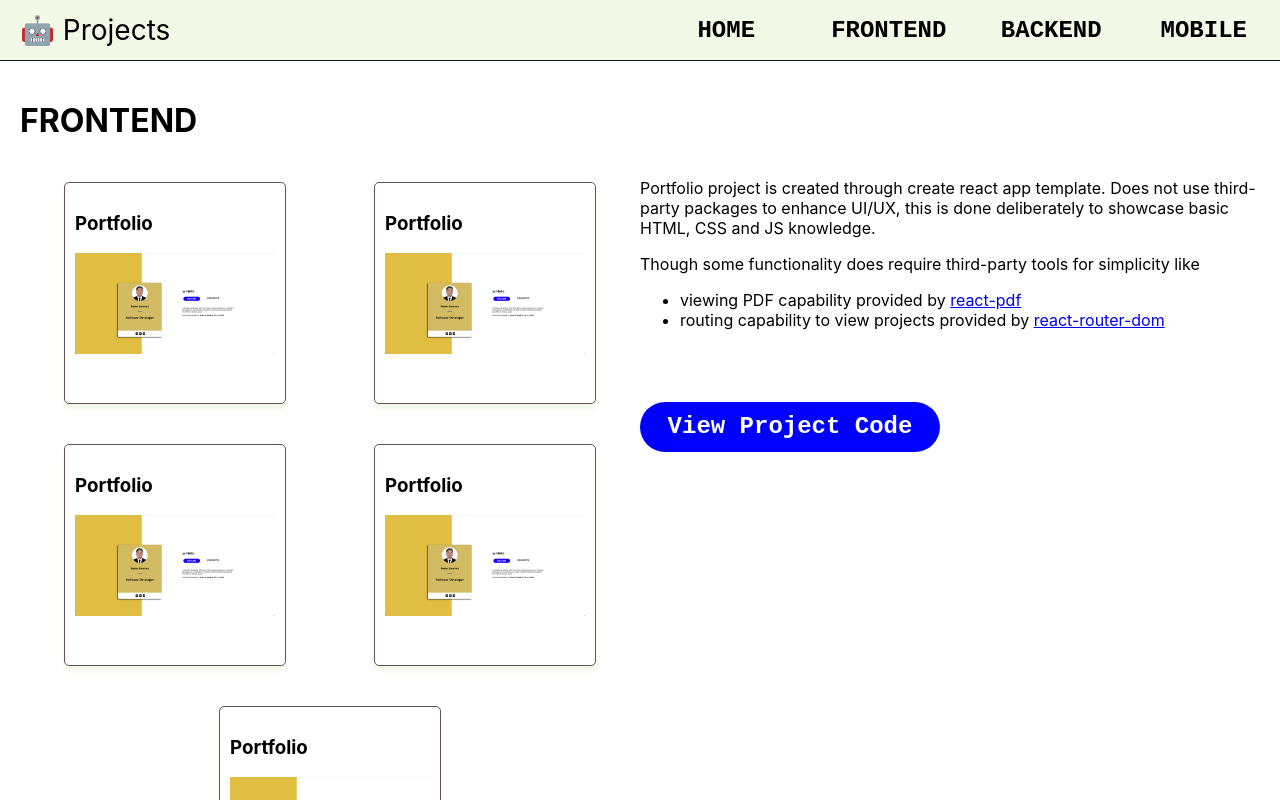
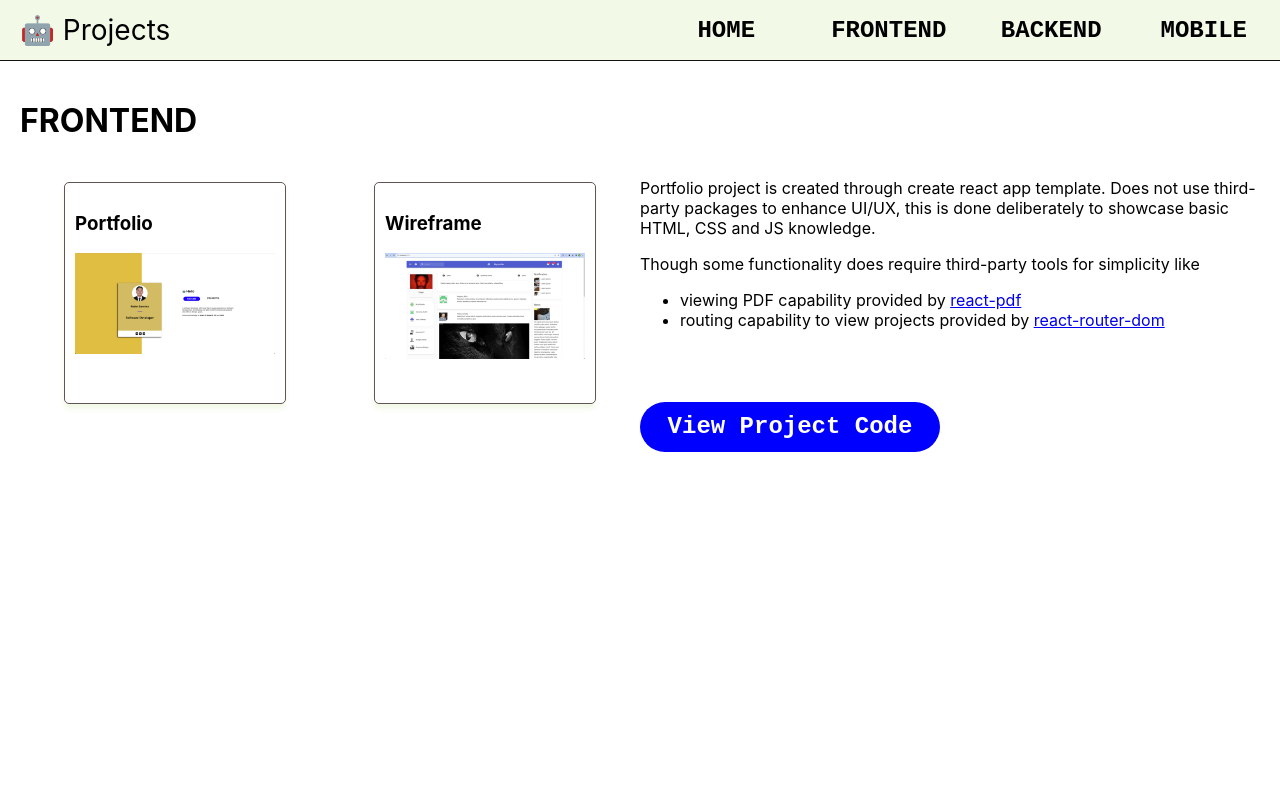
Before and after one commit to desktoping/portfolio, a React (Create React App) app in the folder portfolio-app/: page /projects in a window 1280 px wide. Shown: the top 800 px of the page. Built offline with nearby package versions, Linux system fonts and the light colour scheme.

Commit message:
include wireframe project

```diff
--- a/portfolio-app/src/components/project/frontend/index.tsx
+++ b/portfolio-app/src/components/project/frontend/index.tsx
@@ -1,6 +1,7 @@
 import { useState } from "react";
 import ProjectCard from "../../shared/project-card";
 import Portfolio from "../../images/portfolio.png";
+import Wireframe from "../../images/wireframe.png";
 
 const FrontendProjectContainer = () => {
   const [selected, setSelected] = useState<number>(0);
@@ -23,32 +24,11 @@ const FrontendProjectContainer = () => {
           onClick={() => setSelected(0)}
         />
         <ProjectCard
-          title="Portfolio"
+          title="Wireframe"
           ImageComponent={
-            <img width={200} src={Portfolio} alt="portfolio project" />
+            <img width={200} src={Wireframe} alt="portfolio project" />
           }
           onClick={() => setSelected(1)}
-        />
-        <ProjectCard
-          title="Portfolio"
-          ImageComponent={
-            <img width={200} src={Portfolio} alt="portfolio project" />
-          }
-          onClick={() => setSelected(2)}
-        />
-        <ProjectCard
-          title="Portfolio"
-          ImageComponent={
-            <img width={200} src={Portfolio} alt="portfolio project" />
-          }
-          onClick={() => setSelected(3)}
-        />
-        <ProjectCard
-          title="Portfolio"
-          ImageComponent={
-            <img width={200} src={Portfolio} alt="portfolio project" />
-          }
-          onClick={() => setSelected(4)}
         />
       </div>
       <div style={{ display: "flex", flex: 1 }}>
@@ -100,6 +80,27 @@ const FrontendProjectContainer = () => {
             </p>
           </div>
         )}
+        {selected === 1 && (
+          <div>
+            <p>
+              Wireframe project to demonstrate ability to convert a
+              wireframe/design into component.
+            </p>
+            <br />
+            <br />
+            <p>
+              <a
+                href="https://github.com/desktoping/portfolio/tree/main/wireframe-app"
+                target="_blank"
+                rel="noreferrer"
+              >
+                <button style={{ width: 300, height: 50 }} className="primary">
+                  View project code
+                </button>
+              </a>
+            </p>
+          </div>
+        )}
       </div>
     </div>
   );
```
Also changed, not shown: portfolio-app/src/components/images/wireframe.png (added).
